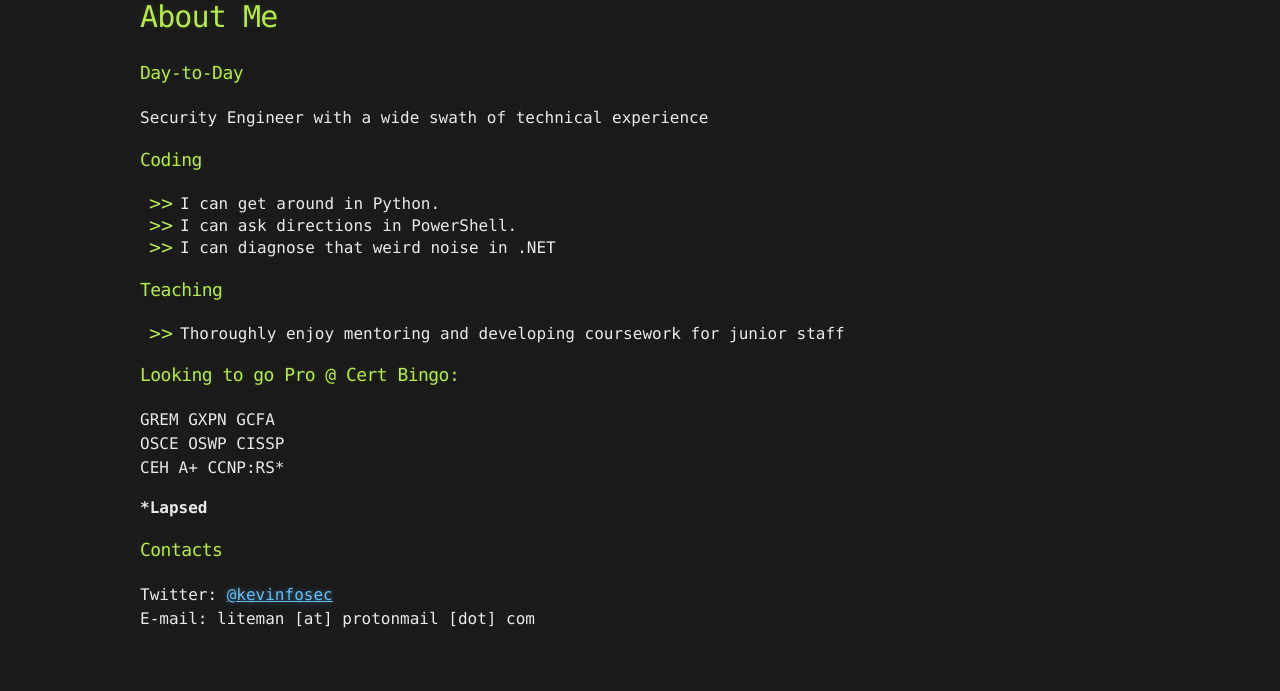
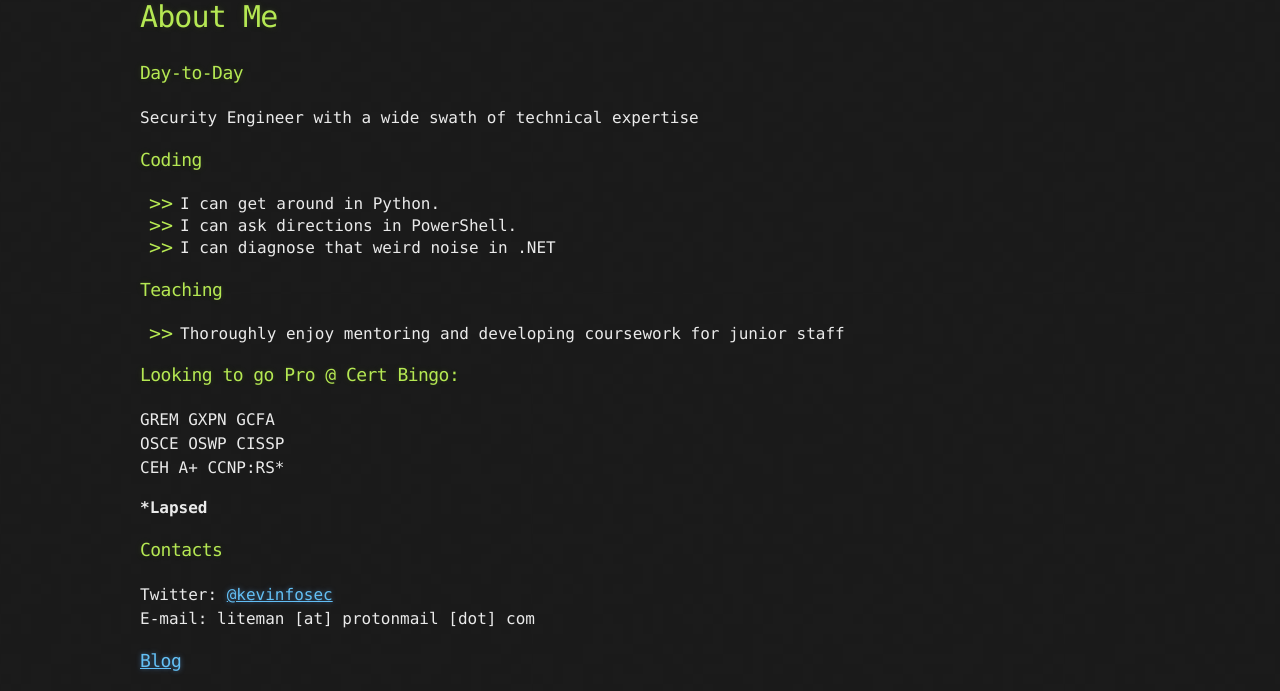
Before and after one commit to liteman/liteman.github.io, a Jekyll site: the page built from about.md, in a window 1280 px wide. Shown: the part 239-930 px from the top of the page. Built offline with Jekyll 4.4.1, drawn with Linux system fonts in a browser that asks for light colours; our own code applies the rules of GitHub Pages for plain Markdown files; before the commit the page ends 900 px from its top, so only the background shows below that.

Commit message:
link to blog

```diff
--- a/about.md
+++ b/about.md
@@ -5,7 +5,7 @@ layout: default
 # About Me
 
 ### Day-to-Day
-Security Engineer with a wide swath of technical experience
+Security Engineer with a wide swath of technical expertise
 
 ### Coding
 - I can get around in Python.
@@ -27,3 +27,5 @@ CEH   A+  CCNP:RS*
 ### Contacts
 Twitter: [@kevinfosec](https://twitter.com/kevinfosec)
 E-mail: liteman [at] protonmail [dot] com
+
+### [Blog](https://liteman.github.io/blog/)
```
